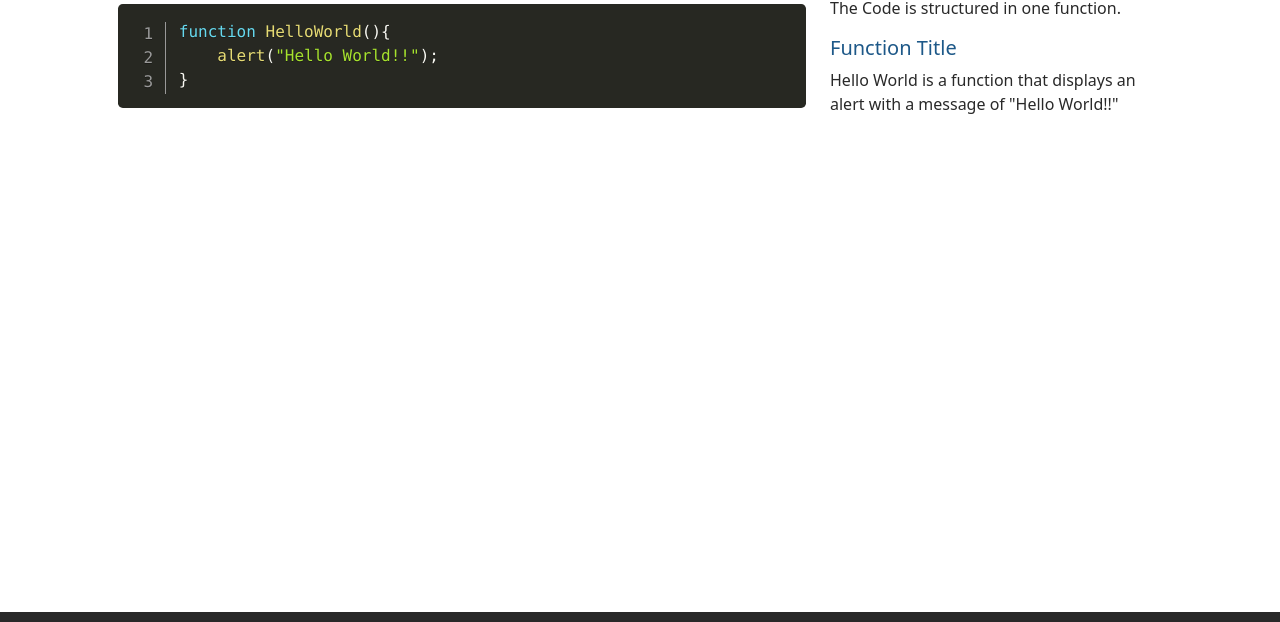
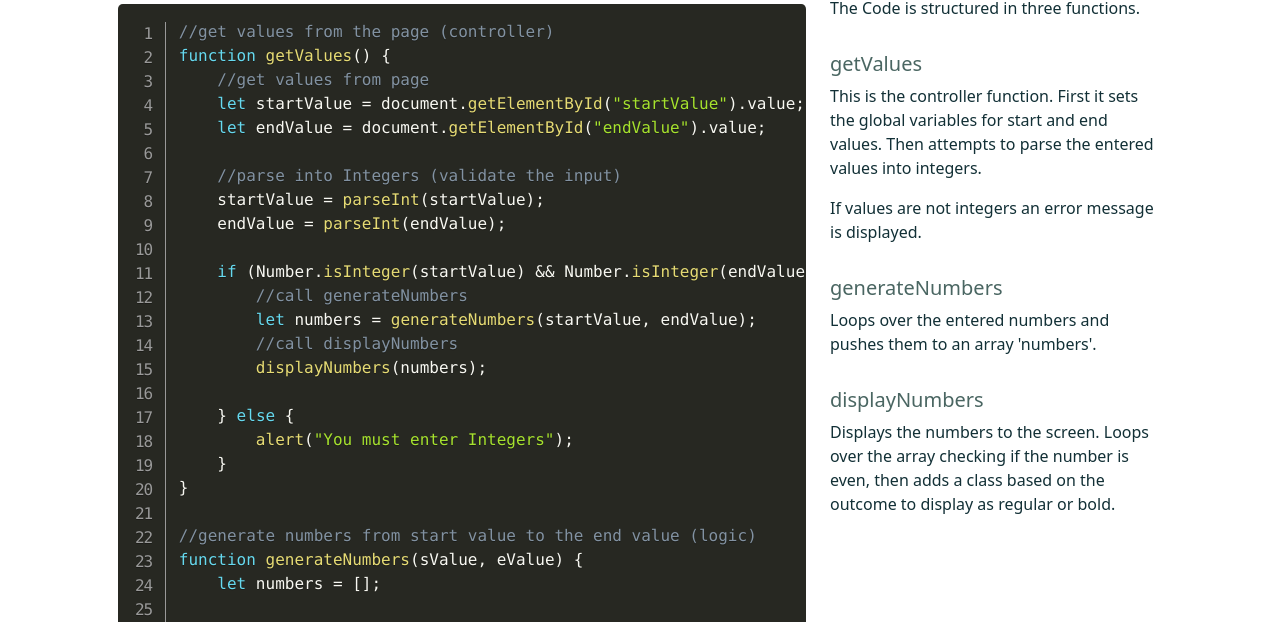
Before and after one commit to krdoyle/The100, a plain HTML site: page code.html in a window 1280 px wide. Shown: the part 122-744 px from the top of the page. Drawn offline with nearby package versions, Linux system fonts and the light colour scheme.

Commit message:
tidy up - altered color palette

```diff
--- a/code.html
+++ b/code.html
@@ -67,16 +67,73 @@
             <div class="row row-cols-1 row-cols-lg-2">
                 <div class="col-lg-8">
                     <pre class="line-numbers"><code class="language-javascript">
-                            function HelloWorld(){
-                                alert("Hello World!!");
+                        //get values from the page (controller)
+                        function getValues() {
+                            //get values from page
+                            let startValue = document.getElementById("startValue").value;
+                            let endValue = document.getElementById("endValue").value;
+
+                            //parse into Integers (validate the input)
+                            startValue = parseInt(startValue);
+                            endValue = parseInt(endValue);
+
+                            if (Number.isInteger(startValue) && Number.isInteger(endValue)) {
+                                //call generateNumbers
+                                let numbers = generateNumbers(startValue, endValue);
+                                //call displayNumbers
+                                displayNumbers(numbers);
+
+                            } else {
+                                alert("You must enter Integers");
                             }
+                        }
+
+                        //generate numbers from start value to the end value (logic)
+                        function generateNumbers(sValue, eValue) {
+                            let numbers = [];
+
+                            //get all numbers from start to end
+                            for (let i = sValue; i <= eValue; i++) {
+                                numbers.push(i);
+                            }
+                            return numbers;
+
+                        }
+
+                        //display numbers and mark the even numbers bold (display/view)
+                        function displayNumbers(numbers) {
+
+                            let templateRows = "";
+
+                            for (let i = 0; i < numbers.length; i++) {
+
+                                let className = "even";
+                                let number = numbers[i];
+                                if (number % 2 == 0) {
+                                    className = "even";
+                                } else {
+                                    className = "odd";
+                                }
+                                templateRows += `&lt;tr>&lt;td class="${className}" >${number}&lt;/td>&lt;/tr>`;
+
+                            }
+
+                            document.getElementById("results").innerHTML = templateRows;
+                        }
                     </code>
                     </pre>
                 </div>
                 <div class="col-lg-4">
-                    <p>The Code is structured in one function.</p>
-                    <h5>Function Title</h5>
-                    <p>Hello World is a function that displays an alert with a message of "Hello World!!"</p>
+                    <p>The Code is structured in three functions.</p>
+                    <h5 class="pt-3">getValues</h5>
+                    <p>This is the controller function. First it sets the global variables for start and end values. Then attempts to parse the entered values into integers.</p>
+                    <p>If values are not integers an error message is displayed.</p>
+
+                    <h5 class="pt-3">generateNumbers</h5>
+                    <p>Loops over the entered numbers and pushes them to an array 'numbers'.</p>
+
+                    <h5 class="pt-3">displayNumbers</h5>
+                    <p>Displays the numbers to the screen. Loops over the array checking if the number is even, then adds a class based on the outcome to display as regular or bold.</p>
                 </div>
             </div>
         </div>
--- a/css/site.css
+++ b/css/site.css
@@ -1,8 +1,8 @@
 :root {
-    --primary-color: #1d5888;
-    --secondary-color: #ff993b;
-    --dark-color: #292929;
-    --white-color: #e4e4e4;
+    --primary-color: #4A6662;
+    --secondary-color: #f2a341;
+    --dark-color: #123036;
+    --white-color: #e8dcca;
 }
 
 body {
@@ -37,19 +37,19 @@ h1,h2,h3,h4,h5,h6 {
 }
 
 .jsicon {
-    color: rgb(226,211,4);
+    color: rgb(243, 239, 12);
 }
 
 .html5icon {
-    color: orangered;
+    color: rgb(212, 38, 16);
 }
 
 .cssicon {
-    color: rgb(11,82,214);
+    color: rgb(26, 99, 235);
 }
 
 .checklist >li i {
-    color: var(--secondary-color)
+    color: var(--primary-color)
 }
 
 code[class*="language-"],
@@ -66,6 +66,14 @@ pre[class*="language-"] {
 
 }
 
+.even {
+    font-weight: bold;
+}
+
+.odd {
+    font-weight: 100;
+}
+
 main>.container {
     padding: 60px 15px 0;
 }
```
Also changed, not shown: app.html (+3 -0 lines), index.html (+2 -2 lines), js/site.js (+52 -2 lines).
